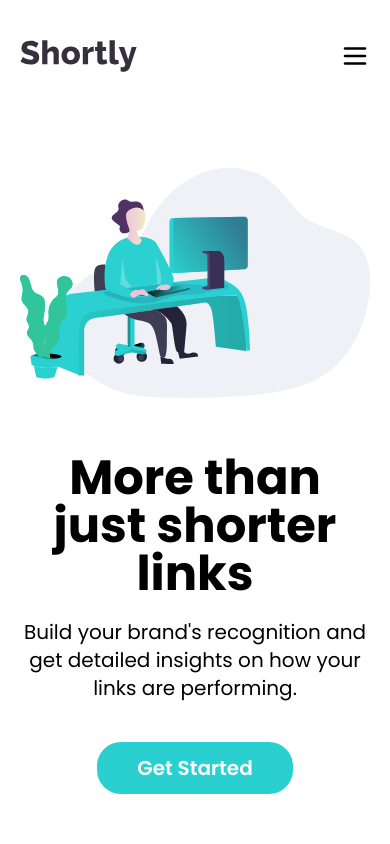
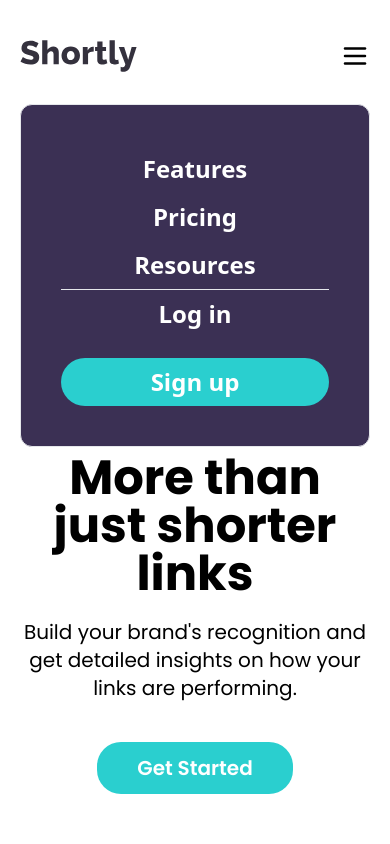
Before and after one commit to dineshsutihar/URL-shortening-Frontend, a React (Vite) app: page / in a window 390 px wide. Shown: the top 844 px of the page. Built offline with nearby package versions, Linux system fonts and the light colour scheme.

Commit message:
style: design the nav for mobile devices

```diff
--- a/src/components/Nav.tsx
+++ b/src/components/Nav.tsx
@@ -1,5 +1,12 @@
+import { useState } from "react";
 import { LuMenu } from "react-icons/lu";
 export default function Nav() {
+    const [menu, setMenu] = useState(false);
+
+    const handleMenu = () => {
+        setMenu(!menu);
+    }
+
     return (
         <header className="mt-5">
             <nav id="lg-nav" className="hidden md:flex justify-between">
@@ -8,7 +15,7 @@ export default function Nav() {
                     <ul className="flex gap-5 font-semibold">
                         <li>Features</li>
                         <li>Pricing</li>
-                        <li>Resourses</li>
+                        <li>Resources</li>
                     </ul>
                 </div>
                 <div className="flex font-semibold items-center  gap-5">
@@ -16,11 +23,25 @@ export default function Nav() {
                     <button id="signup" className="rounded-3xl px-5 py-2 text-white bg-[hsl(180,66%,49%)]">Sign up</button>
                 </div>
             </nav>
-            <nav className="md:hidden flex justify-between ">
+            {/* Mobile Devices */}
+            <nav className="md:hidden flex justify-between relative">
                 <img src="./public/images/logo.svg " alt="Shortly" className="w-2/6" />
                 <button id="menu" className="text-3xl" >
-                    <LuMenu />
+                    <LuMenu onClick={handleMenu} />
                 </button>
+                <div className="absolute bg-dvioletPrimary top-16 border w-full text-center p-10 text-2xl text-white rounded-xl font-extrabold leading-loose">
+                    <ul className="font-semibold">
+                        <li>Features</li>
+                        <li>Pricing</li>
+                        <li>Resources</li>
+                    </ul>
+                    <hr />
+                    <div className="flex flex-col font-semibold items-center gap-5">
+                        <button id="login">Log in</button>
+                        <button id="signup" className="rounded-3xl w-full px-5 text-white bg-[hsl(180,66%,49%)]">Sign up</button>
+                    </div>
+                </div>
+
             </nav>
         </header>
     )
--- a/tailwind.config.js
+++ b/tailwind.config.js
@@ -4,13 +4,13 @@ export default {
   theme: {
     extend: {
       colors: {
-        cyanPrimary: "hsl(180, 66%, 49%)",
-        violetPrimary: "hsl(257, 27%, 26%)",
-        redAccent: "hsl(0, 87%, 67%)",
-        grayNeutral: "hsl(0, 0%, 75%)",
-        violetGrayNeutral: "hsl(257, 7%, 63%)",
-        darkBlueNeutral: "hsl(255, 11%, 22%)",
-        darkVioletNeutral: "hsl(260, 8%, 14%)",
+        dcyanPrimary: "hsl(180, 66%, 49%)",
+        dvioletPrimary: "hsl(257, 27%, 26%)",
+        dredAccent: "hsl(0, 87%, 67%)",
+        dgrayNeutral: "hsl(0, 0%, 75%)",
+        dvioletGrayNeutral: "hsl(257, 7%, 63%)",
+        ddarkBlueNeutral: "hsl(255, 11%, 22%)",
+        ddarkVioletNeutral: "hsl(260, 8%, 14%)",
       },
       fontFamily: {
         poppins: ["Poppins", "sans-serif"],
```
